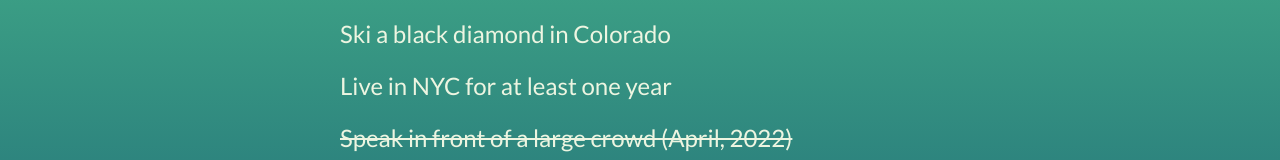
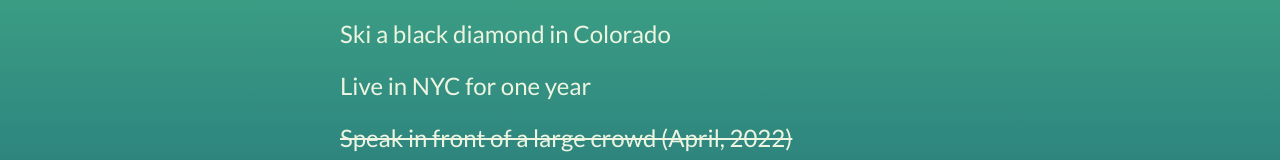
Before and after one commit to jwmke/personal-website, a Next.js app: page /bucketlist in a window 1280 px wide. Shown: the part 414-574 px from the top of the page. Built offline with nearby package versions, Linux system fonts and the light colour scheme.

Commit message:
minor modifications and robots txt file

```diff
--- a/components/Landing.tsx
+++ b/components/Landing.tsx
@@ -38,7 +38,7 @@ const Landing = () => {
                         in robotics, machine learning, full stack
                     </h1>
                     <h1 className='text-4xl text-white pt-12'>
-                        development, and more.
+                        development and more.
                     </h1>
                 </div>
             </div>}
--- a/pages/bucketlist.tsx
+++ b/pages/bucketlist.tsx
@@ -25,7 +25,7 @@ const BucketList: NextPage = () => {
             <p>Walk 4,000,000 steps in a year</p>
             <p>Earn a purple belt in Brazilian Jiu-Jitsu</p>
             <p>Ski a black diamond in Colorado</p>
-            <p>Live in NYC for at least one year</p>
+            <p>Live in NYC for one year</p>
             <p className='line-through'>Speak in front of a large crowd (April, 2022)</p>
             <p>Work as a digital nomad in South East Asia</p>
             <p>Meditate for 30 days in a row</p>
```
Also changed, not shown: public/robots.txt (added).
